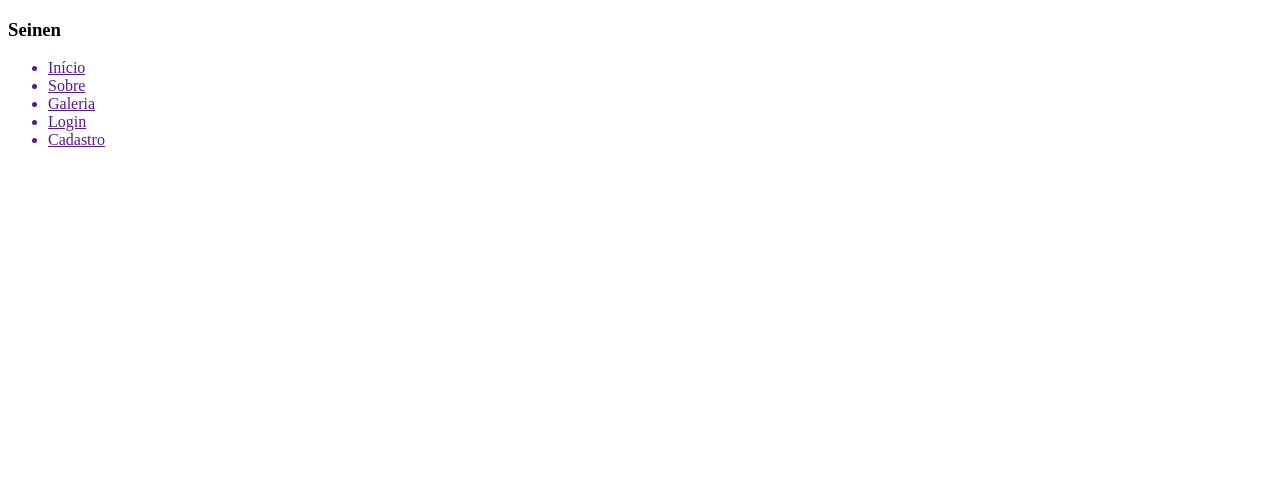
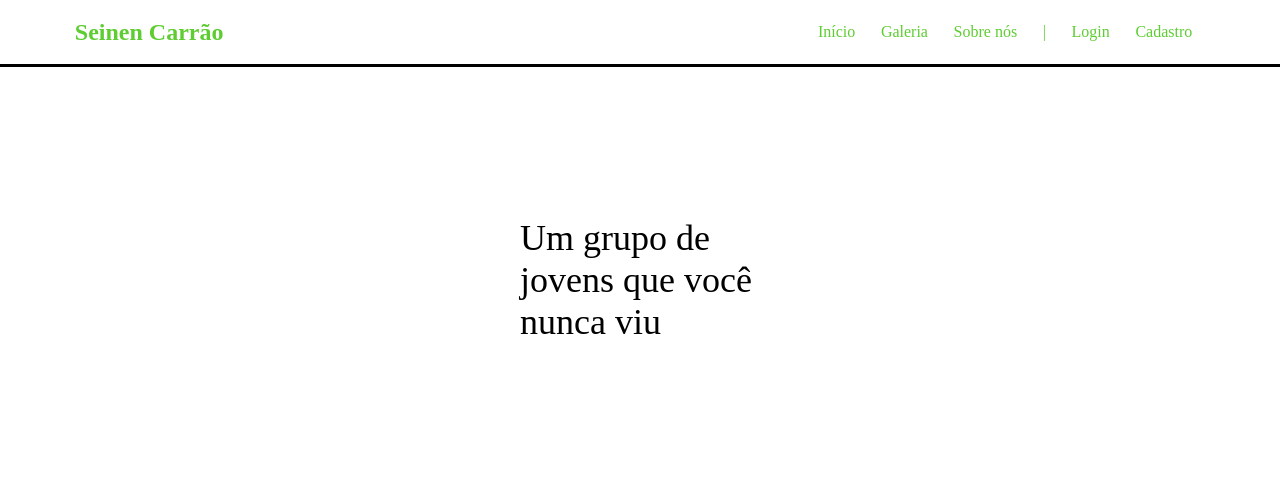
Before and after one commit to YuzoTaka/Projeto_Individual, a plain HTML site: page index.html in a window 1280 px wide. Drawn offline with Linux system fonts and the light colour scheme.

Commit message:
site att

```diff
--- /dev/null
+++ b/css/header.css
@@ -0,0 +1,58 @@
+body{
+    margin: 0;
+    padding: 0;
+}
+
+html{
+    scroll-behavior: smooth;
+}
+
+nav{
+    display: flex;
+    gap: 2rem;
+    position: fixed;
+    align-items: center;
+    background-color: white;
+    height: 4rem;
+    width: 100%;
+    justify-content: space-around;
+    border-bottom: 3px solid black;
+    color: #5ecd32;
+}
+
+ul{
+    display: flex;
+    list-style: none;
+    padding-left: 400px;
+    width: 400px;
+    justify-content: space-around;
+}
+
+.header a{
+    text-decoration: none;
+    color: #5ecd32;
+}
+
+.banner{
+    min-height: 100vh;
+    padding-top: 5rem;
+    height: fit-content;
+    padding-left: 40px;
+    background-color: white;
+}
+
+.banner .container{
+    display: flex;
+    height: 400px;
+    font: 36px;
+    justify-content: center;
+    align-items: center;
+}
+
+.banner p{
+    width: 50%;
+    margin: 0;
+    padding: 0;
+    width: 280px;
+    font-size: 36px;
+}
--- a/header.css
+++ b/header.css
@@ -0,0 +1,61 @@
+body{
+    margin: 0;
+    padding: 0;
+}
+
+html{
+    scroll-behavior: smooth;
+}
+
+nav{
+    display: flex;
+    gap: 2rem;
+    position: fixed;
+    align-items: center;
+    background-color: white;
+    height: 4rem;
+    width: 100%;
+    justify-content: space-around;
+    border-bottom: 3px solid black;
+    color: #5ecd32;
+}
+
+ul{
+    display: flex;
+    list-style: none;
+    padding-left: 400px;
+    width: 400px;
+    justify-content: space-around;
+}
+
+.header a{
+    text-decoration: none;
+    color: #5ecd32;
+}
+
+.banner{
+    min-height: 100vh;
+    padding-top: 5rem;
+    height: fit-content;
+    height: 100vh;
+    width: 100vh;
+    padding-left: 40px;
+    background-image: url(img/tomodachi.jpeg);
+    background-size: cover;
+    opacity: 0.8;
+}
+
+.banner .container{
+    display: flex;
+    height: 400px;
+    justify-content: center;
+    align-items: center;
+}
+
+.banner p{
+    width: 50%;
+    margin: 0;
+    padding: 0;
+    width: 280px;
+    font-size: 36px;
+}
--- a/index.html
+++ b/index.html
@@ -1,25 +1,50 @@
 <!DOCTYPE html>
 <html lang="pt">
+
 <head>
     <meta charset="UTF-8">
     <meta http-equiv="X-UA-Compatible" content="IE=edge">
     <meta name="viewport" content="width=device-width, initial-scale=1.0">
-    <title>Seinen</title>
-    <link rel="stylesheet" href="header.css">
+    <title>Seinen Carrão</title>
+    <link rel="stylesheet" href="css/header.css">
 </head>
+
 <body>
+
     <div class="header">
         <div class="container">
-            <h3>Seinen</h3>
-            <ul>
-                <a href=""><li>Início</li></a>
-                <a href=""><li>Sobre</li></a>
-                <a href=""><li>Galeria</li></a>
-                <a href=""><li>Login</li></a>
-                <a href=""><li>Cadastro</li></a>
-            </ul>
+            <nav>
+                <h1 class="titulo">Seinen Carrão</h1>
+                <ul class="navbar">
+                    <a href="#inicio">
+                        <li>Início</li>
+                    </a>
+                    <a href="#galeria">
+                        <li>Galeria</li>
+                    </a>
+                    <a href="#sobre">
+                        <li>Sobre nós</li>
+                    </a>
+                    <li>|</li>
+                    <a href="">
+                        <li>Login</li>
+                    </a>
+                    <a href="">
+                        <li>Cadastro</li>
+                    </a>
+                </ul>
+            </nav>
+        </div>
+    </div>
+
+    <div class="banner">
+            <div class="container">
+                <p>Um grupo de jovens que você nunca viu
+                </p>
+            </div>
         </div>
     </div>
 
 </body>
+
 </html>
```
Also changed, not shown: img/FJ.jpeg (added), img/WhatsApp Image 2022-05-08 at 18.00.03 (10).jpeg (added), img/WhatsApp Image 2022-05-08 at 18.00.03 (11).jpeg (added), img/WhatsApp Image 2022-05-08 at 18.00.03 (13).jpeg (added), img/WhatsApp Image 2022-05-08 at 18.00.03 (4).jpeg (added), img/WhatsApp Image 2022-05-08 at 18.00.03 (7).jpeg (added), img/WhatsApp Image 2022-05-08 at 18.00.03 (8).jpeg (added), img/WhatsApp Image 2022-05-08 at 18.00.03.jpeg (added), img/carna.jpeg (added), img/carna2.jpeg (added), img/irokai.jpeg (added), img/kibou.jpeg (added), img/revi.jpeg (added), img/tomodachi.jpeg (added), 1 more files, 1 other file.
